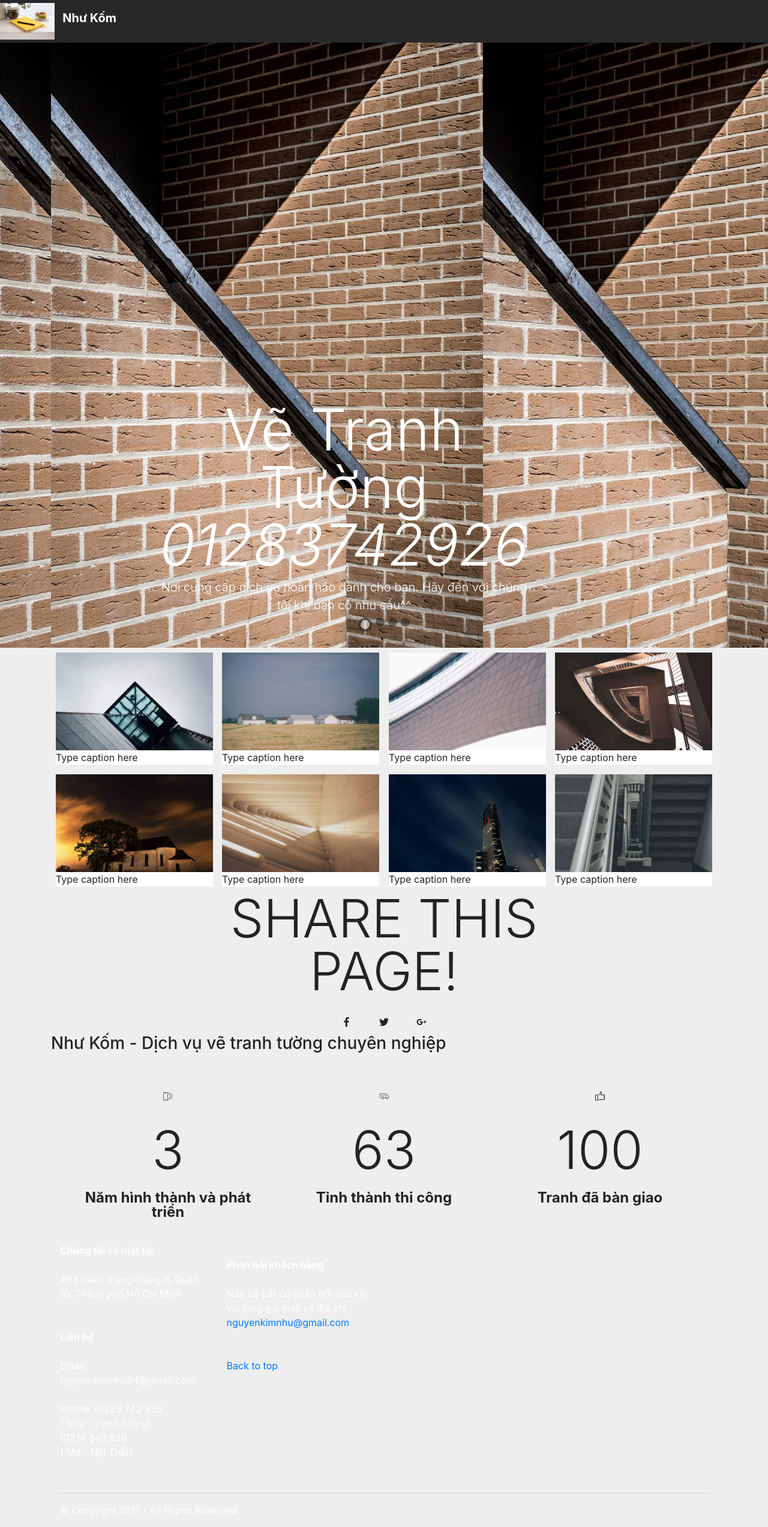
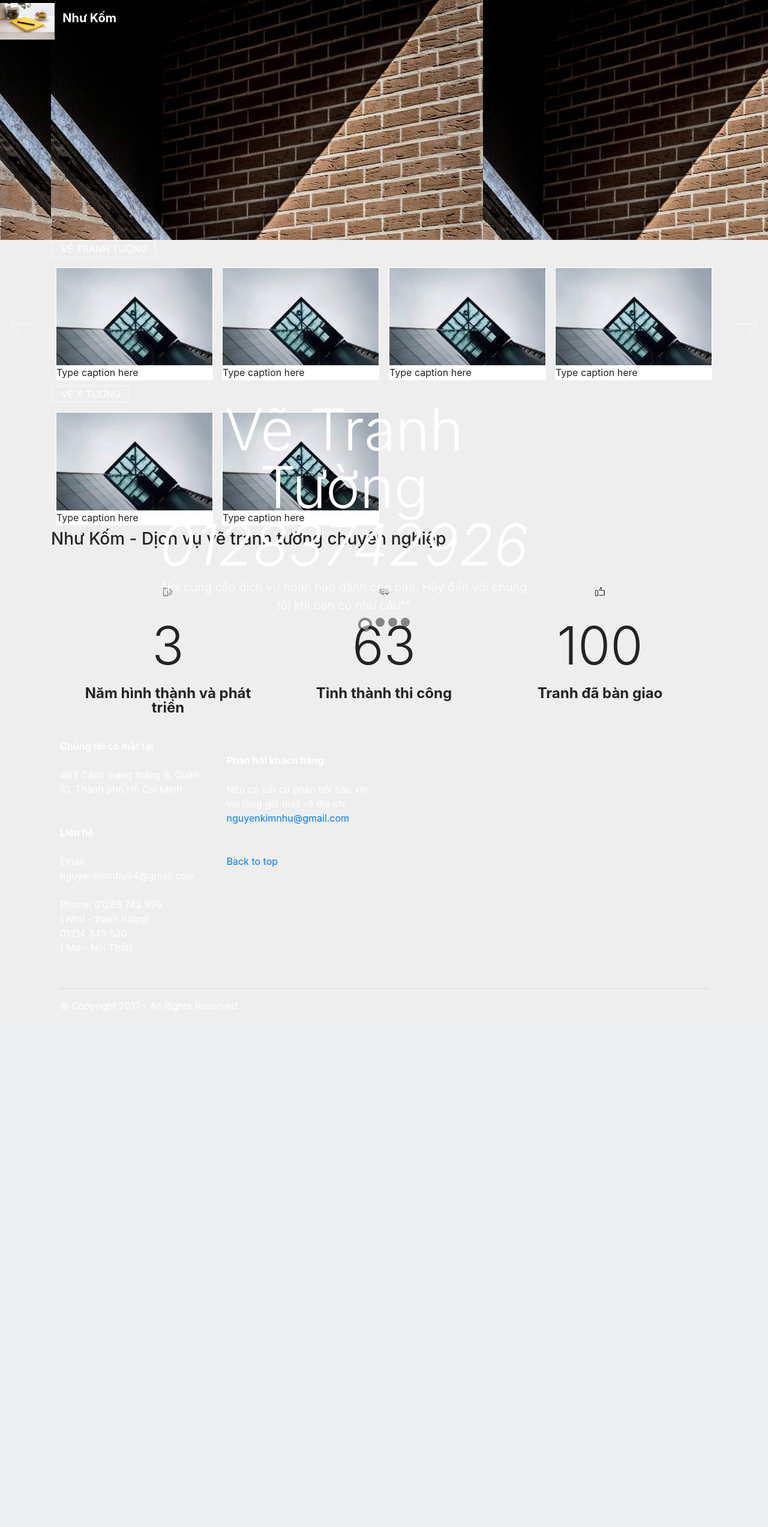
Before and after one commit to kinquang1011/tranhtuong, a CodeIgniter app: the page made by application/views/online/homepage.php in a window 1280 px wide. Shown: the whole page at 60% size. After the commit the page ends 1686 px from the top, so only its background shows below. Run offline with CodeIgniter, Linux system fonts and the light colour scheme; data that the repository does not hold is empty; a map, chart or similar area stays blank; some libraries are stand-ins or nearby versions; some web fonts are replaced; grey boxes are pictures that could not be loaded.

Commit message:
Edit group, fix lenghth of background

```diff
--- a/application/views/online/component/background.php
+++ b/application/views/online/component/background.php
@@ -3,7 +3,7 @@
 $sologa_tknt = "Đội ngũ kiến trúc sư có kinh nghiệm và nhiệt huyết. Chúng tôi muốn đem những phong cách mới lạ về ngôi nhà bạn";
 ?>
 <section
-	class="carousel slide cid-qSpJvMx2Ql" data-interval="false"
+	class="carousel slide cid-qSpJvMx2Ql xxx" data-interval="false"
 	id="slider1-6">
 
 <div class="full-screen">
--- a/application/views/online/component/group.php
+++ b/application/views/online/component/group.php
@@ -1,112 +1,182 @@
 <?php
 ?>
-<section class="mbr-gallery mbr-slider-carousel cid-qSpJFq1NRt" id="gallery1-7">
+<!--<div class="section mcb-section   " style="padding-top:50px;padding-bottom:20px;background-color:#333333;">
+<div class="section_wrapper mcb-section-inner" >
+   <div class="wrap mcb-wrap one  valign-top clearfix" style="">
+      <div class="mcb-wrap-inner">
+         <div class="column mcb-column one column_fancy_heading ">
+            <div class="fancy_heading fancy_heading_arrows">
+               <h2 class="title"><i class="icon-right-dir"></i>TẠO NÊN SỰ KHÁC BIỆT TRONG TỪNG NÉT VẼ<i class="icon-left-dir"></i></h2>
+            </div>
+         </div>
+         <div class="column mcb-column one-fourth column_trailer_box ">
+            <div class="trailer_box">
+               <div class="animate fadeInLeftLarge" data-anim-type="fadeInLeftLarge">
+                  <a href="https://tunart.vn/ve-tranh-tuong-3d" target="_blank">
+                     <img class="scale-with-grid" src="https://tunart.vn/wp-content/uploads/2015/02/7c0b85ab6eec24808b858034084cd308.jpg" alt="7c0b85ab6eec24808b858034084cd308" width="540" height="720">
+                     <span class="mbr-gallery-title mbr-fonts-style display-7">Type caption here</span>
+                     <div class="desc">
+                        <h2>Vẽ tranh tường 3D</h2>
+                        <div class="line"></div>
+                     </div>
+                  </a>
+               </div>
+            </div>
+         </div>
+         <div class="column mcb-column one-fourth column_trailer_box ">
+            <div class="trailer_box">
+               <div class="animate fadeInUp" data-anim-type="fadeInUp">
+                  <a href="https://tunart.vn/ve-tranh-tuong-quan-tra-sua" target="_blank">
+                     <img class="scale-with-grid" src="https://tunart.vn/wp-content/uploads/2015/02/vẽ-tranh-tường-quán-cafe.jpg" alt="vẽ tranh tường quán cafe" width="276" height="367">
+                     <div class="desc">
+                        <h2>Vẽ tranh tường quán cafe , trà sữa</h2>
+                        <div class="line"></div>
+                     </div>
+                  </a>
+               </div>
+            </div>
+         </div>
+         <div class="column mcb-column one-fourth column_trailer_box ">
+            <div class="trailer_box">
+               <div class="animate fadeInUp" data-anim-type="fadeInUp">
+                  <a href="https://tunart.vn/ve-tranh-tuong-quan-tra-sua" target="_blank">
+                     <img class="scale-with-grid" src="https://tunart.vn/wp-content/uploads/2015/02/vẽ-tranh-tường-quán-cafe.jpg" alt="vẽ tranh tường quán cafe" width="276" height="367">
+                     <div class="desc">
+                        <h2>Vẽ tranh tường quán cafe , trà sữa</h2>
+                        <div class="line"></div>
+                     </div>
+                  </a>
+               </div>
+            </div>
+         </div>
+         <div class="column mcb-column one-fourth column_trailer_box ">
+            <div class="trailer_box">
+               <div class="animate fadeInUp" data-anim-type="fadeInUp">
+                  <a href="https://tunart.vn/ve-tranh-tuong-quan-tra-sua" target="_blank">
+                     <img class="scale-with-grid" src="https://tunart.vn/wp-content/uploads/2015/02/vẽ-tranh-tường-quán-cafe.jpg" alt="vẽ tranh tường quán cafe" width="276" height="367">
+                     <div class="desc">
+                        <h2>Vẽ tranh tường quán cafe , trà sữa</h2>
+                        <div class="line"></div>
+                     </div>
+                  </a>
+               </div>
+            </div>
+         </div>
+         <div class="column mcb-column one-fourth column_trailer_box ">
+            <div class="trailer_box">
+               <div class="animate fadeInUp" data-anim-type="fadeInUp">
+                  <a href="https://tunart.vn/ve-tranh-tuong-quan-tra-sua" target="_blank">
+                     <img class="scale-with-grid" src="https://tunart.vn/wp-content/uploads/2015/02/vẽ-tranh-tường-quán-cafe.jpg" alt="vẽ tranh tường quán cafe" width="276" height="367">
+                     <div class="desc">
+                        <h2>Vẽ tranh tường quán cafe , trà sữa</h2>
+                        <div class="line"></div>
+                     </div>
+                  </a>
+               </div>
+            </div>
+         </div>
+         <div class="column mcb-column one-fourth column_trailer_box ">
+            <div class="trailer_box">
+               <div class="animate fadeInUp" data-anim-type="fadeInUp">
+                  <a href="https://tunart.vn/nhung-su-that-it-ai-biet-ve-dich-vu-ve-tranh-tuong-3d-tai-sai-gon" target="_blank">
+                     <img class="scale-with-grid" src="https://tunart.vn/wp-content/uploads/2015/02/vẽ-tranh-tường-quán-karaoke.jpg" alt="vẽ tranh tường quán karaoke" width="276" height="367">
+                     <div class="desc">
+                        <h2>Vẽ tranh tường quán karaoke</h2>
+                        <div class="line"></div>
+                     </div>
+                  </a>
+               </div>
+            </div>
+         </div>
+         <div class="column mcb-column one-fourth column_trailer_box ">
+            <div class="trailer_box">
+               <div class="animate fadeInRightLarge" data-anim-type="fadeInRightLarge">
+                  <a href="https://tunart.vn/nhung-su-that-it-ai-biet-ve-dich-vu-ve-tranh-tuong-3d-tai-sai-gon" target="_blank">
+                     <img class="scale-with-grid" src="https://tunart.vn/wp-content/uploads/2015/02/vẽ-tranh-tường-trang-trí-nghệ-thuật.jpg" alt="vẽ tranh tường trang trí nghệ thuật" width="276" height="367">
+                     <div class="desc">
+                        <h2>Vẽ tranh tường trang trí nội thất</h2>
+                        <div class="line"></div>
+                     </div>
+                  </a>
+               </div>
+            </div>
+         </div>
+      </div>
+   </div>
+</div>
+</div>
 
+--><section class="mbr-gallery mbr-slider-carousel cid-qSpJFq1NRt" id="gallery1-7">
 <div class="container">
-	<div><!-- Filter --><!-- Gallery -->
+   <div>
+      <!-- Filter --><!-- Gallery -->
+      <h5 class="section-title section-title-bold"><a class="section-title-main" href="/category/ve-tranh-tuong">Vẽ tranh tường</a><b></b></h5>
       <div class="mbr-gallery-row">
          <div class="mbr-gallery-layout-default">
             <div>
                <div>
+                  <!--  1 Group Start -->
                   <div class="mbr-gallery-item mbr-gallery-item--p1"
-		data-video-url="false" data-tags="Awesome">
-	<div href="#lb-gallery1-7" data-slide-to="0" data-toggle="modal"><img
-		src="<?php echo base_url();?>assets/images/gallery00.jpg" alt="" title=""><span
-		class="icon-focus"></span><span
-		class="mbr-gallery-title mbr-fonts-style display-7">Type caption here</span></div>
+                     data-tags="Awesome">
+                     <div href="#lb-gallery1-7" class ="border border-white" >
+                        <img src="<?php echo base_url();?>assets/images/gallery00.jpg" alt="" title="">
+                        <span class="mbr-gallery-title mbr-fonts-style display-7">Type caption here</span>
+                     </div>
+                  </div>
+                  <!--  1 Group End -->
+                  <div class="mbr-gallery-item mbr-gallery-item--p1"
+                     data-tags="Awesome">
+                     <div href="#lb-gallery1-7" class ="border border-white">
+                        <img src="<?php echo base_url();?>assets/images/gallery00.jpg" alt="" title="">
+                        <span class="mbr-gallery-title mbr-fonts-style display-7">Type caption here</span>
+                     </div>
                   </div>
                   <div class="mbr-gallery-item mbr-gallery-item--p1"
-		data-video-url="false" data-tags="Responsive">
-	<div href="#lb-gallery1-7" data-slide-to="1" data-toggle="modal"><img
-		src="<?php echo base_url();?>assets/images/gallery01.jpg" alt="" title=""><span
-		class="icon-focus"></span><span
-		class="mbr-gallery-title mbr-fonts-style display-7">Type caption here</span></div>
+                     data-tags="Awesome">
+                     <div href="#lb-gallery1-7" class ="border border-white">
+                        <img src="<?php echo base_url();?>assets/images/gallery00.jpg" alt="" title="">
+                        <span class="mbr-gallery-title mbr-fonts-style display-7">Type caption here</span>
+                     </div>
                   </div>
                   <div class="mbr-gallery-item mbr-gallery-item--p1"
-		data-video-url="false" data-tags="Creative">
-	<div href="#lb-gallery1-7" data-slide-to="2" data-toggle="modal"><img
-		src="<?php echo base_url();?>assets/images/gallery02.jpg" alt="" title=""><span
-		class="icon-focus"></span><span
-		class="mbr-gallery-title mbr-fonts-style display-7">Type caption here</span></div>
+                     data-tags="Awesome">
+                     <div href="#lb-gallery1-7" class ="border border-white">
+                        <img src="<?php echo base_url();?>assets/images/gallery00.jpg" alt="" title="">
+                        <span class="mbr-gallery-title mbr-fonts-style display-7">Type caption here</span>
                      </div>
-	<div class="mbr-gallery-item mbr-gallery-item--p1"
-		data-video-url="false" data-tags="Animated">
-	<div href="#lb-gallery1-7" data-slide-to="3" data-toggle="modal"><img
-		src="<?php echo base_url();?>assets/images/gallery03.jpg" alt="" title=""><span
-		class="icon-focus"></span><span
-		class="mbr-gallery-title mbr-fonts-style display-7">Type caption here</span></div>
-	</div>
-	<div class="mbr-gallery-item mbr-gallery-item--p1"
-		data-video-url="false" data-tags="Awesome">
-	<div href="#lb-gallery1-7" data-slide-to="4" data-toggle="modal"><img
-		src="<?php echo base_url();?>assets/images/gallery04.jpg" alt="" title=""><span
-		class="icon-focus"></span><span
-		class="mbr-gallery-title mbr-fonts-style display-7">Type caption here</span></div>
-	</div>
-	<div class="mbr-gallery-item mbr-gallery-item--p1"
-		data-video-url="false" data-tags="Awesome">
-	<div href="#lb-gallery1-7" data-slide-to="5" data-toggle="modal"><img
-		src="<?php echo base_url();?>assets/images/gallery05.jpg" alt="" title=""><span
-		class="icon-focus"></span><span
-		class="mbr-gallery-title mbr-fonts-style display-7">Type caption here</span></div>
-	</div>
-	<div class="mbr-gallery-item mbr-gallery-item--p1"
-		data-video-url="false" data-tags="Responsive">
-	<div href="#lb-gallery1-7" data-slide-to="6" data-toggle="modal"><img
-		src="<?php echo base_url();?>assets/images/gallery06.jpg" alt="" title=""><span
-		class="icon-focus"></span><span
-		class="mbr-gallery-title mbr-fonts-style display-7">Type caption here</span></div>
-	</div>
-	<div class="mbr-gallery-item mbr-gallery-item--p1"
-		data-video-url="false" data-tags="Animated">
-	<div href="#lb-gallery1-7" data-slide-to="7" data-toggle="modal"><img
-		src="<?php echo base_url();?>assets/images/gallery07.jpg" alt="" title=""><span
-		class="icon-focus"></span><span
-		class="mbr-gallery-title mbr-fonts-style display-7">Type caption here</span></div>
                   </div>
                </div>
             </div>
             <div class="clearfix"></div>
          </div>
       </div>
-	<!-- Lightbox -->
-	<div data-app-prevent-settings=""
-		class="mbr-slider modal fade carousel slide" tabindex="-1"
-		data-keyboard="true" data-interval="false" id="lb-gallery1-7">
-	<div class="modal-dialog">
-	<div class="modal-content">
-	<div class="modal-body">
-	<div class="carousel-inner">
-	<div class="carousel-item active"><img src="<?php echo base_url();?>assets/images/gallery00.jpg"
-		alt="" title=""></div>
-	<div class="carousel-item"><img src="<?php echo base_url();?>assets/images/gallery01.jpg" alt=""
-		title=""></div>
-	<div class="carousel-item"><img src="<?php echo base_url();?>assets/images/gallery02.jpg" alt=""
-		title=""></div>
-	<div class="carousel-item"><img src="<?php echo base_url();?>assets/images/gallery03.jpg" alt=""
-		title=""></div>
-	<div class="carousel-item"><img src="<?php echo base_url();?>assets/images/gallery04.jpg" alt=""
-		title=""></div>
-	<div class="carousel-item"><img src="<?php echo base_url();?>assets/images/gallery05.jpg" alt=""
-		title=""></div>
-	<div class="carousel-item"><img src="<?php echo base_url();?>assets/images/gallery06.jpg" alt=""
-		title=""></div>
-	<div class="carousel-item"><img src="<?php echo base_url();?>assets/images/gallery07.jpg" alt=""
-		title=""></div>
+      <!--  End 1 row image -->
+      <h5 class="section-title section-title-bold " ><a class="section-title-main" href="/category/ve-tranh-tuong">Vẽ x tường</a><b></b></h5>
+      <div class="mbr-gallery-row">
+         <div class="mbr-gallery-layout-default">
+            <div>
+               <div>
+                  <!--  1 Group Start -->
+                  <div class="mbr-gallery-item mbr-gallery-item--p1"
+                     data-tags="Awesome">
+                     <div href="#lb-gallery1-7" class ="border border-white" >
+                        <img src="<?php echo base_url();?>assets/images/gallery00.jpg" alt="" title="">
+                        <span class="mbr-gallery-title mbr-fonts-style display-7">Type caption here</span>
                      </div>
-	<a class="carousel-control carousel-control-prev" role="button"
-		data-slide="prev" href="#lb-gallery1-7"><span
-		class="mbri-left mbr-iconfont" aria-hidden="true"></span><span
-		class="sr-only">Previous</span></a><a
-		class="carousel-control carousel-control-next" role="button"
-		data-slide="next" href="#lb-gallery1-7"><span
-		class="mbri-right mbr-iconfont" aria-hidden="true"></span><span
-		class="sr-only">Next</span></a><a class="close" href="#" role="button"
-		data-dismiss="modal"><span class="sr-only">Close</span></a></div>
+                  </div>
+                  <!--  1 Group End -->
+                  <div class="mbr-gallery-item mbr-gallery-item--p1"
+                     data-tags="Awesome">
+                     <div href="#lb-gallery1-7" class ="border border-white">
+                        <img src="<?php echo base_url();?>assets/images/gallery00.jpg" alt="" title="">
+                        <span class="mbr-gallery-title mbr-fonts-style display-7">Type caption here</span>
                      </div>
                   </div>
                </div>
             </div>
+            <div class="clearfix"></div>
          </div>
-
+      </div>
+   </div>
+</div>
 </section>
--- a/application/views/online/component/menuP.php
+++ b/application/views/online/component/menuP.php
@@ -1,7 +1,7 @@
 <section class="menu cid-qSpIxRy3CD" once="menu" id="menu1-0">
 
 
-    <nav class="navbar navbar-expand beta-menu navbar-dropdown align-items-center navbar-fixed-top navbar-toggleable-sm">
+    <nav class="navbar navbar-expand beta-menu navbar-dropdown align-items-center navbar-fixed-top navbar-toggleable-sm transparent">
         <button class="navbar-toggler navbar-toggler-right" type="button" data-toggle="collapse" data-target="#navbarSupportedContent" aria-controls="navbarSupportedContent" aria-expanded="false" aria-label="Toggle navigation">
             <div class="hamburger">
                 <span></span>
--- a/application/views/online/homepage.php
+++ b/application/views/online/homepage.php
@@ -27,6 +27,7 @@
   <link rel="stylesheet" href="<?php echo base_url();?>assets/theme/css/style.css">
   <link rel="stylesheet" href="<?php echo base_url();?>assets/gallery/style.css">
   <link rel="stylesheet" href="<?php echo base_url();?>assets/mobirise/css/mbr-additional.css" type="text/css">
+  <link rel="stylesheet" href="<?php echo base_url();?>assets/myself/mine.css" type="text/css">
 
 
 
@@ -46,7 +47,6 @@
   <?php $this->load->view('online/component/group.php');?>
 <!-- List image end -->
 <!--  Share this page -->
-  <?php $this->load->view('online/component/share.php'); ?>
 <!--  Share this page end -->
 <!--  Counter start -->
   <?php $this->load->view('online/component/counter.php')?>
--- /dev/null
+++ b/assets/myself/mine.css
@@ -0,0 +1,97 @@
+/*.section							{position: relative;}
+.section_wrapper,
+.container							{max-width: 1220px;margin:0 auto;position:relative;}
+.one.column							{width: 98%;}			 1/1
+.column, .columns					{float: left;margin:0 1% 40px;}
+.one-sixth.column					{ width: 14.666%; }		 1/6
+.one-fifth.column					{ width: 18%; }			 1/5
+.one-fourth.column, .four.columns	{ width: 23%; }			 1/4
+.one-third.column					{ width: 31.333%; }		 1/3
+.two-fifth.column					{ width: 38%; }			 2/5
+
+.one-second.column					{ width: 48%; }			 1/2
+.three-fifth.column					{ width: 58%; }			 3/5
+.two-third.column					{ width: 64.666%; }		 2/3
+.three-fourth.column				{ width: 73%; }			 3/4
+.four-fifth.column					{ width: 78%; }			 4/5
+.five-sixth.column					{ width: 81.333%; }		 5/6
+img.scale-with-grid,#Content img{max-width:100%;height:auto}
+.google-map img{max-width:none!important}
+iframe{max-width:100%}
+
+
+.trailer_box{text-align:center;position:relative;line-height:0}
+.trailer_box a{display:block}
+.trailer_box a:after{content:"";display:block;position:absolute;left:0;bottom:0;z-index:1;width:100%;height:100%;filter:alpha(opacity=0);opacity:0;background:rgba(0,0,0,.15)}
+.trailer_box:hover a:after{filter:alpha(opacity=100);opacity:100}
+.trailer_box .desc{position:absolute;left:0;bottom:0;z-index:2;width:100%;padding:20px 15px 35px;-webkit-box-sizing:border-box;-moz-box-sizing:border-box;box-sizing:border-box}
+.trailer_box .desc h2{margin:0;position:relative;bottom:0;font-size:30px;line-height:30px}
+.trailer_box:hover .desc h2{bottom:20px}
+.trailer_box .desc .subtitle{display:inline-block;position:relative;bottom:0;line-height:normal;letter-spacing:1px;padding:4px 8px;text-transform:uppercase;margin-bottom:15px;-webkit-border-radius:3px;border-radius:3px;background-image:url(../images/stripes/stripes_10_w.png)}
+.trailer_box:hover .desc .subtitle{bottom:20px}
+.trailer_box .desc .line{height:1px;width:0;margin:0 auto;background:#fff;overflow:hidden;display:block}
+.trailer_box:hover .desc .line{width:60%}
+.trailer_box a:after,.trailer_box .desc .subtitle,.trailer_box .desc .line,.trailer_box .desc h2{-webkit-transition:all .3s ease-in-out;-moz-transition:all .3s ease-in-out;-o-transition:all .3s ease-in-out;transition:all .3s ease-in-out}
+
+.trailer_box .desc h2{color:#fff;}
+.trailer_box .desc .subtitle{color:#fff}
+
+
+
+
+
+
+*/
+.row .container {
+    padding-left: 0;
+    padding-right: 0;
+}
+.section-title-container{margin-bottom:1.5em}
+a.section-title-main {
+    border: 2px solid rgba(255,255,255,0.4);
+    padding: .3em .8em;
+    text-transform: uppercase;
+    color: #fff;
+
+}
+
+
+
+.section-title a {
+    display: block;
+    padding-left: 15px;
+    font-size: .8em;
+    margin-left: auto;
+
+}
+.section-title b {
+    display: block;
+    -ms-flex: 1;
+    flex: 1;
+    height: 2px;
+    opacity: .1;
+    background-color: #FFFFFF;
+}
+b, strong {
+    font-weight: bolder;
+}
+
+.xxx {
+	 max-height: 400px;
+
+	}
+
+
+.section-title {
+    position: relative;
+    -js-display: flex;
+    display: -ms-flexbox;
+    display: flex;
+    -ms-flex-flow: row wrap;
+    flex-flow: row wrap;
+    -ms-flex-align: center;
+    align-items: center;
+    -ms-flex-pack: justify;
+    justify-content: space-between;
+    width: 100%;
+}
```
Lines whose indentation alone changed are shown as unchanged.
